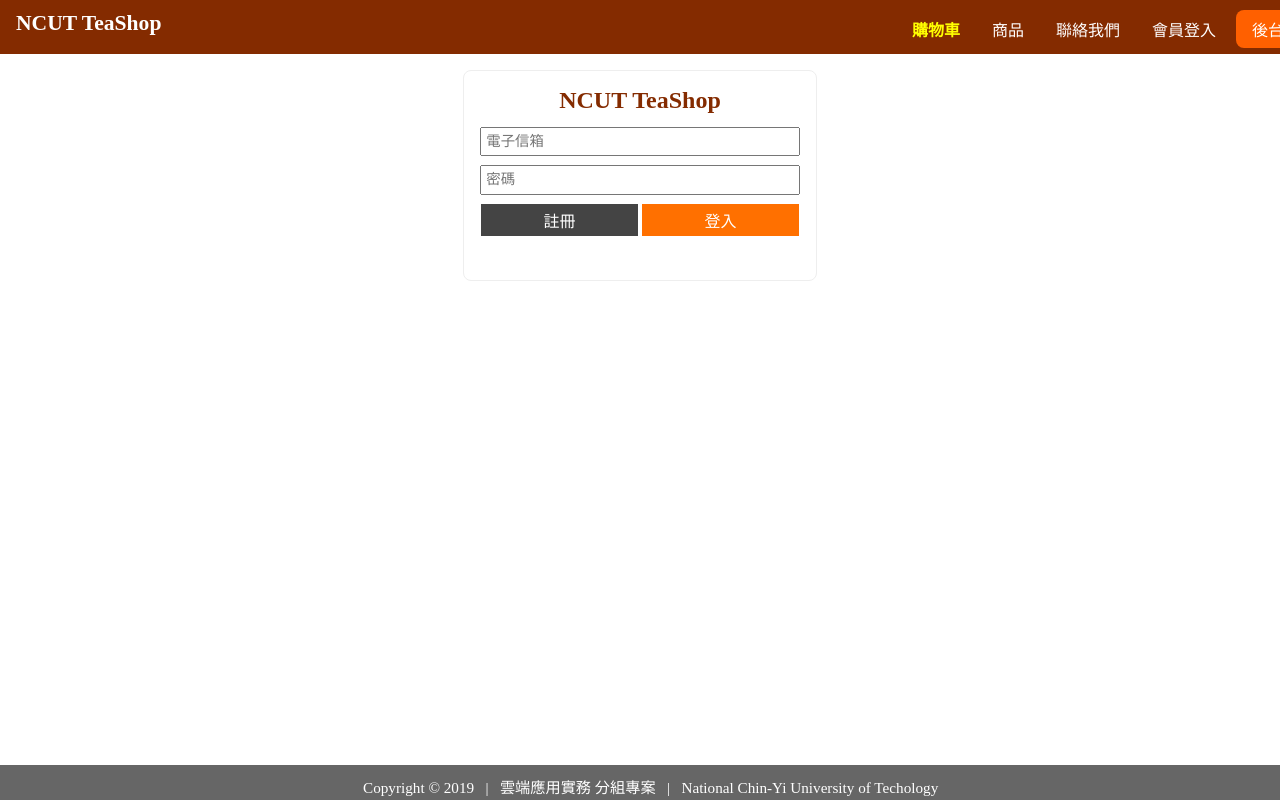
After one commit to dakeouo/NCUT_CloudProj, a PHP site: page /login.php in a window 1280 px wide. The commit adds this page. Run offline with PHP 8.4, Linux system fonts and the light colour scheme.

Commit message:
Frontend login page finish

```diff
--- a/asset/css/shop.css
+++ b/asset/css/shop.css
@@ -13,14 +13,22 @@
 	height: 2em;
 	overflow: hidden;
 }
+input{
+	font-family: inherit;
+}
 
 .front-header{
+	min-width: 1000px;
+	width: inherit;
 	background-color: #842b00;
 }
 .front-header label[id="title"]{
-	color: white;
 	font-size: 1.35em;
 	font-weight: 600;
+}
+.front-header label[id="title"] a{
+	text-decoration: none;
+	color: white;
 }
 .front-header nav{
 	position: relative;
@@ -47,7 +55,7 @@
 	padding: 1.05em 1em;
 	font-size: 1em;
 }
-.front-header nav ul a[class="btn"]{
+.front-header nav ul a[class="nav-btn"]{
 	display: block;
 	position: relative;
 	top: 0.6em;
@@ -55,12 +63,12 @@
 	color: white;
   	text-align: center;
 	text-decoration: none;
-	background-color: #ff8000;
+	background-color: #ff6000;
 	border-radius: 0.5em;
 	padding: 0.45em 1em;
 	font-size: 1em;
 }
-.front-header nav ul a[class="btn"]:hover{
+.front-header nav ul a[class="nav-btn"]:hover{
 	background-color: #ffa042;
 }
 .front-header nav ul a:hover{
@@ -74,7 +82,7 @@
 	position: relative;
 	min-width: 1000px;
 	width: 100%;
-	min-height: 90vh;
+	min-height: 83vh;
 	height: auto;
 }
 .content{
@@ -98,6 +106,7 @@
 	/*background-color: gray;*/
 	/*min-width: inherit;*/
 	min-width: 900px;
+	width: inherit;
 	height: 20em;
 }
 .content-area label[class="title"]{
@@ -123,16 +132,18 @@
 	position: relative;
 	top: 1em;
 	min-width: 900px;
-	width: 100%;
+	width: inherit;
 	height: auto;
 	/*background-color: gray;*/
 }
 .area-block ul{
 	position: relative;
+	min-width: inherit;
+	width: inherit;
 	top: 1em;
 }
 .area-block ul li{
-	min-width: 100px;
+	min-width: 120px;
 	width: 12vw;
 	padding: 1.5em 3vw;
 	/*background-color: orange;*/
@@ -142,8 +153,8 @@
 }
 
 .area-block ul li div[class="img"]{
-	min-width: 100px;
-	min-height: 100px;
+	min-width: 120px;
+	min-height: 120px;
 	width: 12vw;
 	height: 12vw;
 	background-color: #eee;
@@ -161,6 +172,78 @@
 	background-color: #666;
 	font-size: 0.95em;
 	min-width: 1000px;
-	width: initial;
+	width: inherit;
 	height: auto;
 }
+.login-form{
+	position: relative;
+	margin: 1em auto;
+	width: 320px;
+	height: auto;
+	padding: 1em;
+	border-color: #eee;
+	border-style: solid;
+	border-width: 0.1em;
+	border-radius: 0.5em;
+	text-align: center;
+}
+.login-form label[class="title"]{
+	font-size: 1.5em;
+	font-weight: 600;
+	color: #842b00;
+}
+.login-form form{
+	padding: 0.5em 0;
+}
+.login-form form input[type="text"],
+.login-form form input[type="email"],
+.login-form form input[type="password"]{
+	margin-top: 0.3em;
+	margin-bottom: 0.3em;
+	padding: 0.3em;
+	font-size: 0.9em;
+	font-family: inherit;
+	width: 100%;
+}
+
+/*-----button-----*/
+.btn{
+	text-decoration: none;
+	border-style: none;
+	padding: 0.1em 0.3em;
+	font-style: inherit;
+	font-size: 1em;
+	color: black;
+	margin-top: 0.3em;
+	margin-bottom: 0.3em;
+	height: 2em;
+	background-color: #eee;
+}
+.btn:hover{
+	background-color: #ddd;
+}
+.btn-primary{
+	background-color: #ff7000;
+	color: white;
+}
+.btn-primary:hover{
+	background-color: #ffa042;
+}
+.btn-second{
+	background-color: #444;
+	color: white;
+}
+.btn-second:hover{
+	background-color: #666;
+}
+/*---------------------------*/
+button a{
+	text-decoration: none;
+	color: inherit;
+}
+.half{
+	width: 49%;
+}
+.fit{
+	width: 100%;
+}
--- a/index.php
+++ b/index.php
@@ -28,7 +28,6 @@
 						<li>
 							<div class="img"></div>
 							<label class="sub-title">商品名稱</label>
-
 						</li>
 					<?php } ?>
 					</ul>
--- /dev/null
+++ b/login.php
@@ -0,0 +1,20 @@
+<html>
+<head>
+	<?php $title = "登入";  include_once "temp/header.php"; ?>
+</head>
+<body>
+	<?php include_once "temp/banner.php" ?>
+	<div class="container">
+		<div class="login-form">
+			<label class="title">NCUT TeaShop</label>
+			<form method="POST" action="">
+				<input type="email" name="email" placeholder="電子信箱">
+				<input type="password" name="password" placeholder="密碼">
+				<input type="button" name="submit" class="btn btn-second half" value="註冊" onclick="javascript:location.href='register'">
+				<input type="button" name="submit" class="btn btn-primary half" value="登入">
+			</form>
+		</div>
+	</div>
+	<?php include_once "temp/footer.php" ?>
+</body>
+</html>
--- a/temp/banner.php
+++ b/temp/banner.php
@@ -1,12 +1,12 @@
 <header class="front-header">
-	<label id="title">NCUT TeaShop</label>
+	<label id="title"><a href="index.php">NCUT TeaShop</a></label>
 	<nav>
 		<ul>
 			<li><a href="#" id="cart">購物車</a></li>
 			<li><a href="#">商品</a></li>
 			<li><a href="#">聯絡我們</a></li>
-			<li><a href="#">會員登入</a></li>
-			<li><a href="#" class="btn">後台</a></li>
+			<li><a href="login.php">會員登入</a></li>
+			<li><a href="#" class="nav-btn">後台</a></li>
 		</ul>
 	</nav>
 </header>
--- a/temp/header.php
+++ b/temp/header.php
@@ -1,2 +1,3 @@
+<meta charset="utf-8">
 <?php echo '<title>'.$title.' | NCUT TeaShop</title>'; ?>
 <link rel="stylesheet" type="text/css" href="asset/css/shop.css">
```
